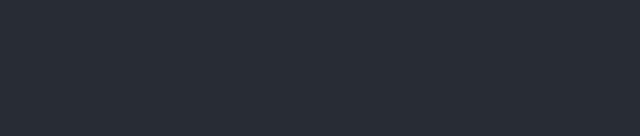
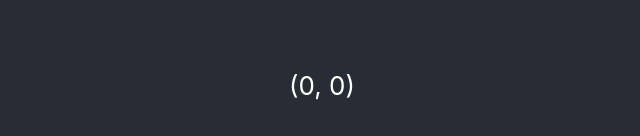
Before and after one commit to IAmBaconator/coursera-advanced-react-render-props, a React (Create React App) app in the folder render_props/: page / in a window 1280 px wide. Shown: the part 282-418 px from the top of the page, without its empty margins (318-958 px from the left). Built offline with nearby package versions, Linux system fonts and the light colour scheme.

Commit message:
Completed the PointMouseLogger function.

```diff
--- a/render_props/src/App.js
+++ b/render_props/src/App.js
@@ -29,7 +29,7 @@ const MousePosition = ({ render }) => {
   return render({ mousePosition });
 };
 
-// This component should not receive any props
+// This component renders the mouse coords when it's within the designated panel
 const PanelMouseLogger = () => {
   return (
     <div className='BasicTracker'>
@@ -46,16 +46,16 @@ const PanelMouseLogger = () => {
   );
 };
 
-// This component should not receive any props
+// This component renders the mouse coords
 const PointMouseLogger = ({mousePosition}) => {
-  // The below if statement can be removed after the rendoer props patter is implemented
-  if (!mousePosition) {
-    return null;
-  }
   return (
-    <p>
-      ({mousePosition.x}, {mousePosition.y})
-    </p>
+    <MousePosition
+      render={({ mousePosition }) => (
+        <p>
+          ({mousePosition.x}, {mousePosition.y})
+        </p>
+      )}
+    />
   );
 };
 
```
